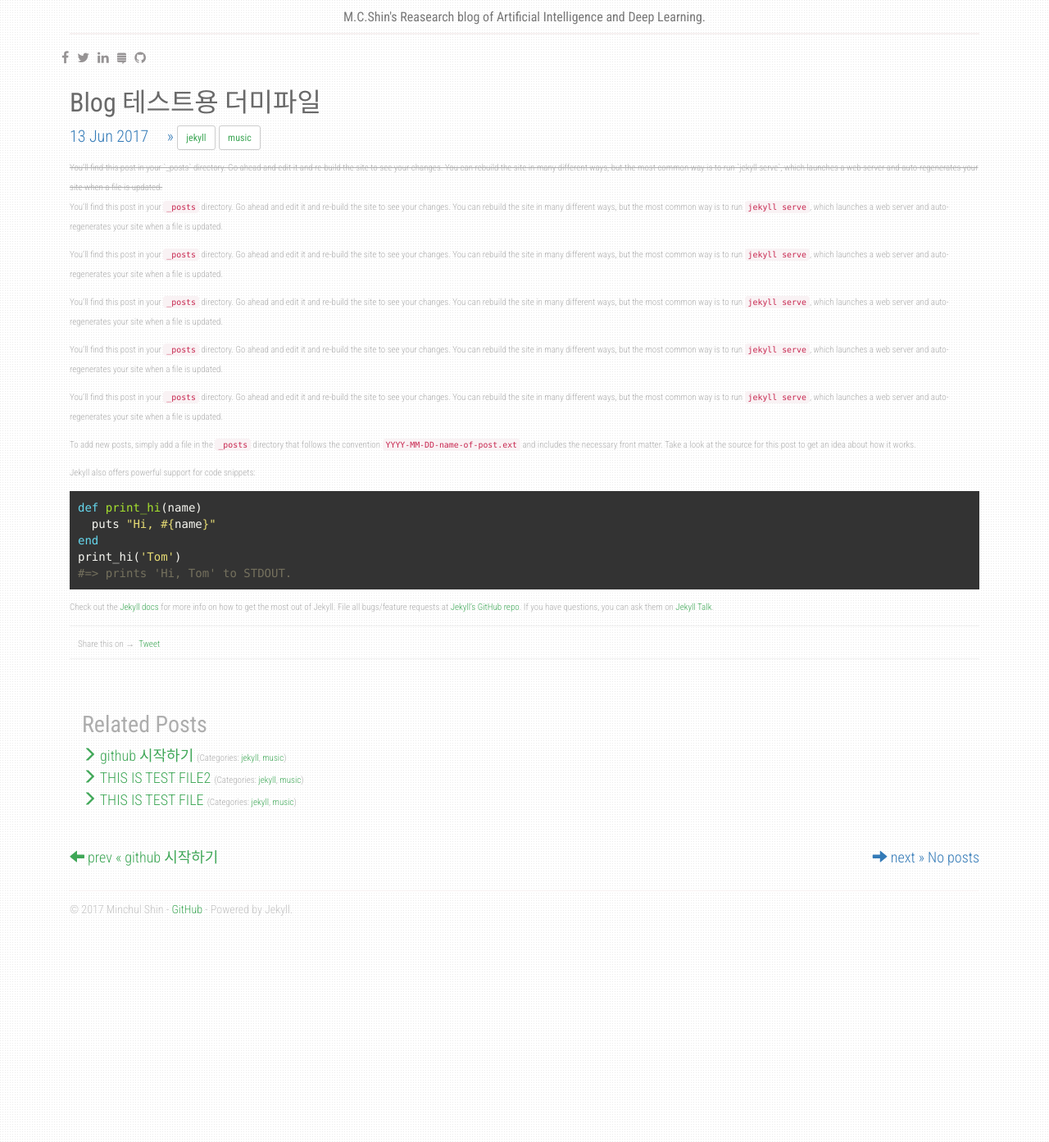
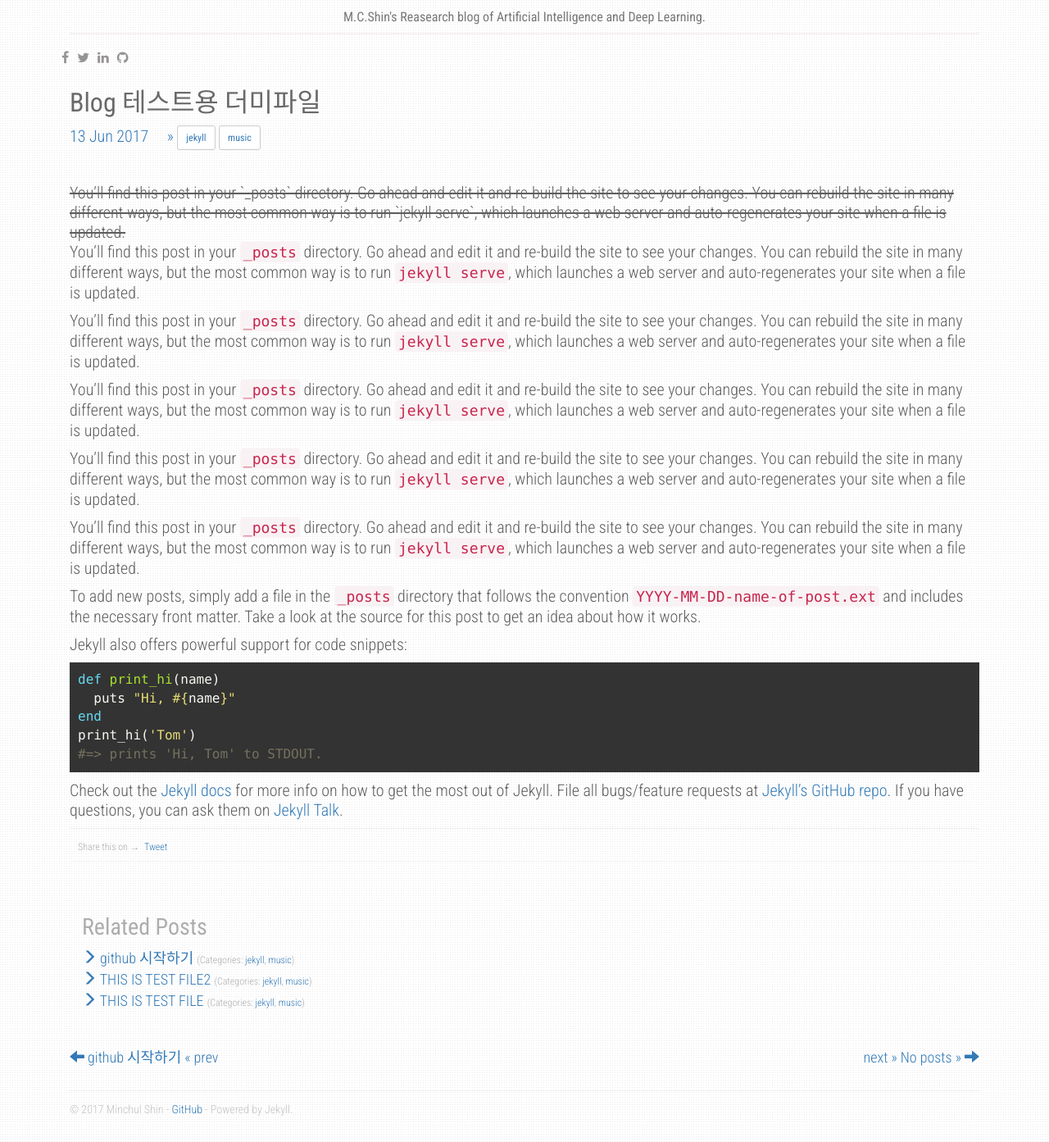
Before and after one commit to nashory/nashory.github.io, a Jekyll site: the page built from _posts/2017-06-13-dummy-file.md, in a window 1280 px wide. Shown: the whole page at 82% size. Built offline with Jekyll 4.4.1, drawn with Linux system fonts in a browser that asks for light colours; nearby versions of some CDN libraries; comment, search, counter and statistics services are not loaded; grey boxes are pictures that could not be loaded.

Commit message:
fix font and layout

```diff
--- a/_config.yml
+++ b/_config.yml
@@ -54,9 +54,7 @@ social:
     - icon: fa-twitter
       link: "https://twitter.com/stellastra"
     - icon: fa-linkedin
-      link: "https://www.linkedin.com/in/stellastra"
-    - icon: fa-stack-exchange
-      link: "#"
+      link: "https://www.linkedin.com/in/minchul-shin-16656213b"
     - icon: fa-github
       link: "https://github.com/nashory"
 
--- a/_includes/page_navi.html
+++ b/_includes/page_navi.html
@@ -1,17 +1,16 @@
 <div class="PageNavigation">
   <a class="text-left text-primary prev" href="{{ page.previous.url }}" style="font-size:18px">
   {% if page.previous.url %}
-    <span class="glyphicon glyphicon-arrow-left" aria-hidden="true"></span> prev &laquo; {{ page.previous.title }}
+    <span class="glyphicon glyphicon-arrow-left" aria-hidden="true"></span> {{ page.previous.title }} &laquo; prev
   {% else %}
-    <span class="glyphicon glyphicon-arrow-left" aria-hidden="true"></span> prev &laquo; No posts
+    <span class="glyphicon glyphicon-arrow-left" aria-hidden="true"></span> No posts &laquo; prev
   {% endif %}
   </a>
-
   <a class="text-left text-primary next" href="{{ page.next.url }}" style="font-size:18px">
   {% if page.next.url %}
-    <span class="glyphicon glyphicon-arrow-right" aria-hidden="true"></span> next &raquo; {{ page.next.title }}
+    next &raquo; {{ page.next.title }} <span class="glyphicon glyphicon-arrow-right" aria-hidden="true"></span>
   {% else %}
-    <span class="glyphicon glyphicon-arrow-right" aria-hidden="true"></span> next &raquo; No posts
+    next &raquo; No posts &raquo; <span class="glyphicon glyphicon-arrow-right" aria-hidden="true"></span>
   {% endif %}
   </a>
 </div>
--- a/_includes/sort_by_year.html
+++ b/_includes/sort_by_year.html
@@ -15,8 +15,8 @@
       <div class="col-sm-8 col-sm-push-1">
         <li><a href="{{ site.url }}{{ post.url }}">
           <h1><p class="text-left text-primary"> {{ post.title }} </p></h1>
+          <h6><p class="text-left text-muted" style="font-size:16px"> - {{ post.date | date_to_string }} </p></h6>
           <h6><p class="text-left text-muted"> {{ post.description }} </p></h6>
-          <h6><p class="text-left text-muted"> {{ site.url }}{{ post.url }} </p></h6>
         </a></li>
       </div>
 
--- a/_layouts/post.html
+++ b/_layouts/post.html
@@ -24,7 +24,7 @@ layout: compress
         {% endif %}
 
         <div class="content">
-          <div class="post">{{ content }}</div>
+          <div class="post-contents">{{ content }}</div>
         </div>
         {% include page_share.html %}
 
--- a/assets/css/main.css
+++ b/assets/css/main.css
@@ -16,7 +16,7 @@ hr {
 span.time, span.categories {
   color: #ADADAD;
   margin-bottom: 5px;
-  font-size: 11px;
+  font-size: 12px;
 }
 h1, h2, h3 {
   color: #696969;
@@ -77,7 +77,7 @@ div.content pre {
   color: #FFF;
   overflow-x: auto;
   font-family: Menlo, Monaco, Consolas, 'Courier New', monospace;
-  font-size: 14px;
+  font-size: 16px;
   border: none;
 }
 div.content .highlight {
@@ -94,6 +94,28 @@ footer {
   font-size: 14px;
   bottom: 0;
   padding-bottom: 10px;
+}
+
+div.post-contents {
+  font-size: 20px;
+  margin-top: 20px;
+  margin-top: 40px;
+  color: #5E5E5E;
+}
+
+/* Hyperlink color */
+a:link {
+    color: #337AB7;
+}
+a:visited {
+    color: #337AB7;
+}
+a:hover {
+    color: darkgray;
+    text-decoration: underline;
+}
+a:active {
+    color: red;
 }
 
 /* Banner */
```
